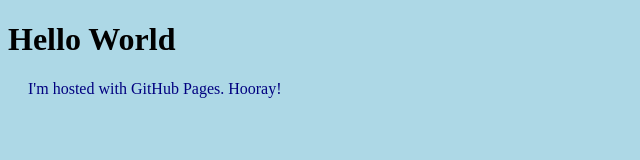
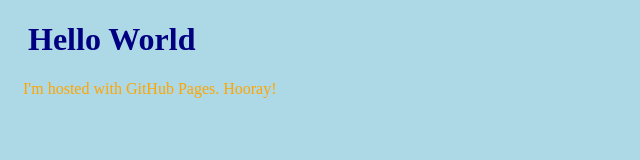
Before and after one commit to tootalls/tootalls.github.io, a plain HTML site: page index.html in a window 1280 px wide. Shown: the whole page, without its empty margins (0-640 px from the left). Drawn offline with Linux system fonts and the light colour scheme; files that its build step writes are made by us from their sources.

Commit message:
test
for css in folder

```diff
--- a/css/styling.css
+++ b/css/styling.css
@@ -2,7 +2,12 @@
     background-color: lightblue;
 }
 
-p {
+h1 {
     color: navy;
     margin-left: 20px;
 }
+
+p {
+    color: orange;
+    margin-left: 15px;
+}
```
